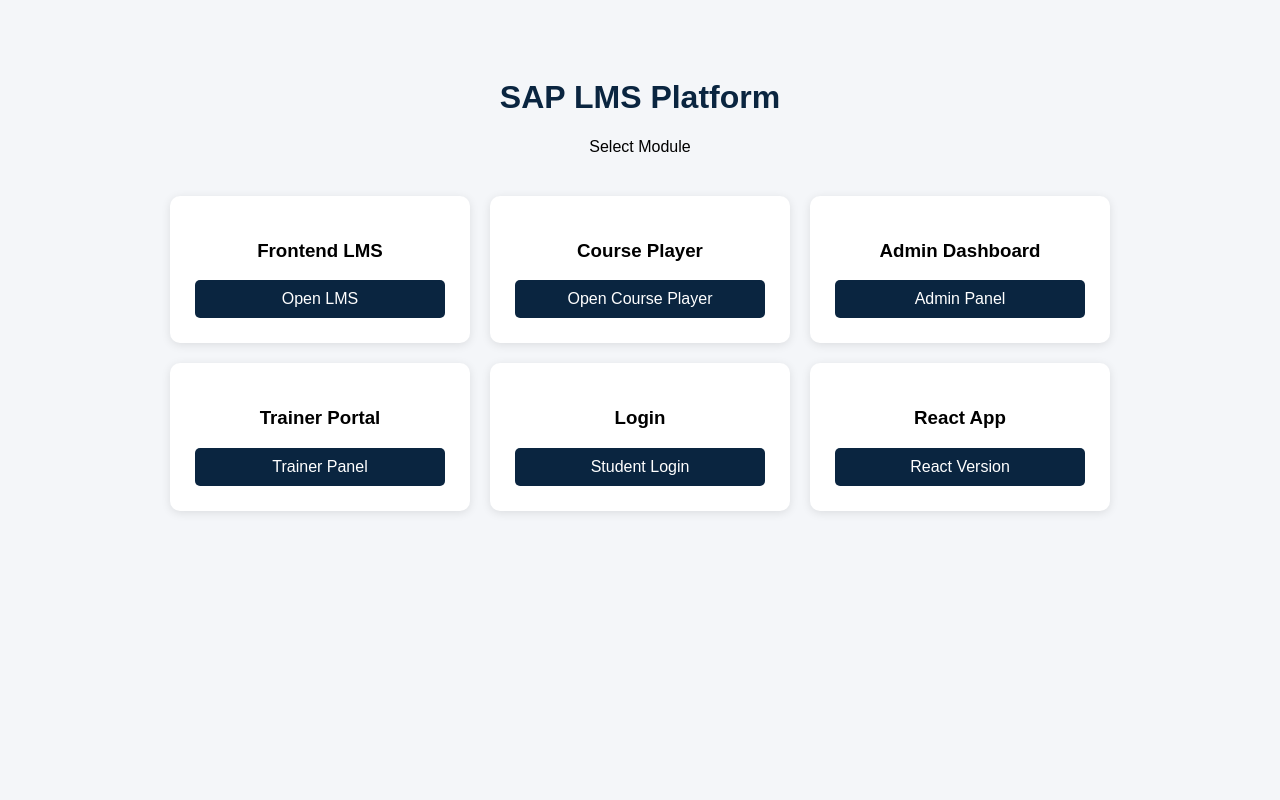
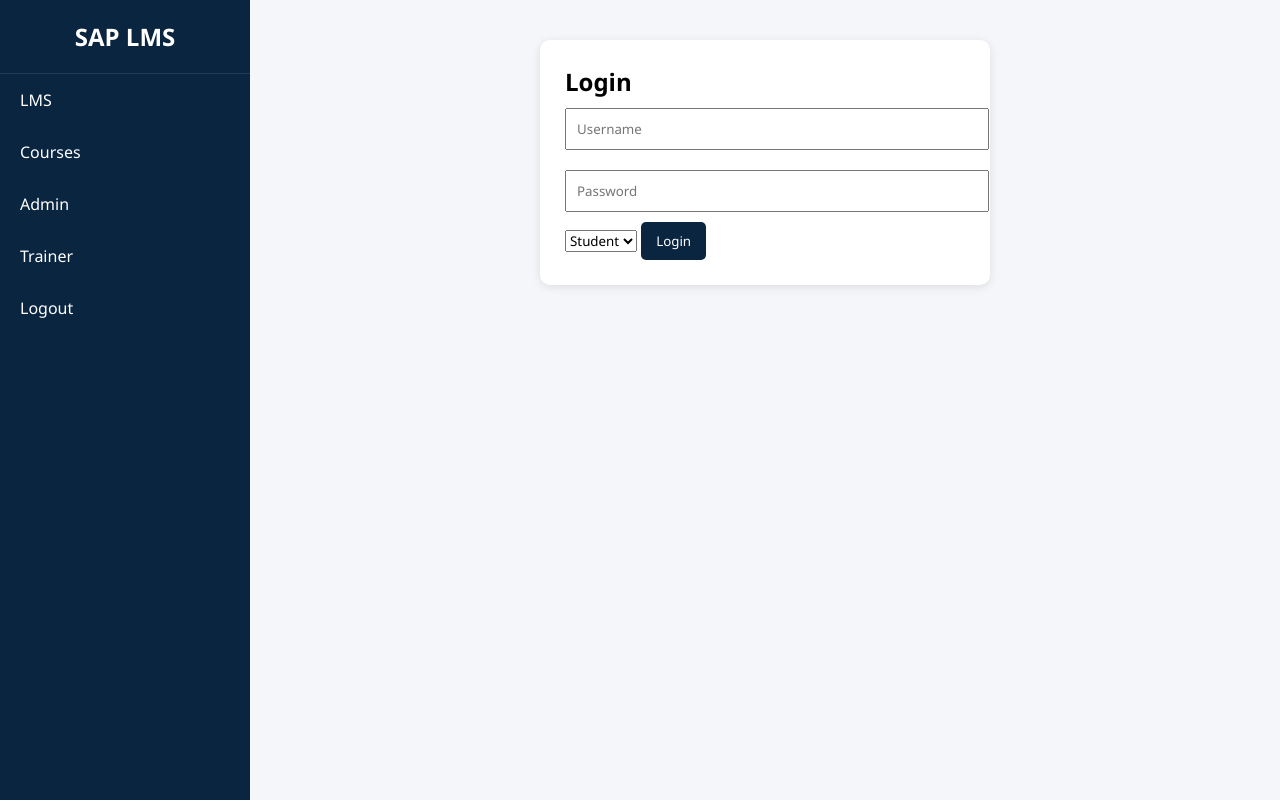
Before and after one commit to Trusapexpert/sap-lms-platform, a plain HTML site: page index.html in a window 1280 px wide. Drawn offline with Linux system fonts and the light colour scheme.

Commit message:
Update index.html

```diff
--- a/index.html
+++ b/index.html
@@ -3,49 +3,78 @@
 <head>
 <meta charset="UTF-8">
 <meta name="viewport" content="width=device-width, initial-scale=1.0">
-
 <title>SAP LMS Platform</title>
 
 <style>
+*{margin:0;padding:0;font-family:Segoe UI,Arial}
+
 body{
-font-family: Arial;
+display:flex;
 background:#f4f6f9;
-text-align:center;
-padding:50px;
 }
 
-h1{
-color:#0a2540;
+/* Sidebar */
+.sidebar{
+width:250px;
+background:#0a2540;
+height:100vh;
+color:white;
+position:fixed;
 }
 
-.container{
-display:flex;
-justify-content:center;
-flex-wrap:wrap;
-gap:20px;
-margin-top:40px;
+.sidebar h2{
+padding:20px;
+text-align:center;
+border-bottom:1px solid rgba(255,255,255,0.1);
+}
+
+.sidebar a{
+display:block;
+color:white;
+padding:15px 20px;
+text-decoration:none;
+}
+
+.sidebar a:hover{
+background:#ff6b00;
+}
+
+/* Content */
+.main{
+margin-left:250px;
+padding:40px;
+width:100%;
 }
 
 .card{
 background:white;
 padding:25px;
-width:250px;
 border-radius:10px;
 box-shadow:0 2px 10px rgba(0,0,0,0.1);
+margin-bottom:20px;
 }
 
-.card a{
-display:block;
-margin-top:10px;
-padding:10px;
+button{
 background:#0a2540;
 color:white;
-text-decoration:none;
+padding:10px 15px;
+border:none;
 border-radius:5px;
+cursor:pointer;
 }
 
-.card a:hover{
+button:hover{
 background:#ff6b00;
+}
+
+.login-box{
+max-width:400px;
+margin:auto;
+}
+input{
+width:100%;
+padding:10px;
+margin:10px 0;
 }
 </style>
 
@@ -53,42 +82,103 @@
 
 <body>
 
-<h1>SAP LMS Platform</h1>
-<p>Select Module</p>
-
-<div class="container">
-
-<div class="card">
-<h3>Frontend LMS</h3>
-<a href="frontend/index.html">Open LMS</a>
+<div class="sidebar">
+<h2>SAP LMS</h2>
+<a href="#" onclick="go('lms')">LMS</a>
+<a href="#" onclick="go('course')">Courses</a>
+<a href="#" onclick="go('admin')">Admin</a>
+<a href="#" onclick="go('trainer')">Trainer</a>
+<a href="#" onclick="logout()">Logout</a>
 </div>
 
-<div class="card">
-<h3>Course Player</h3>
-<a href="frontend/course.html">Open Course Player</a>
+<div class="main">
+
+<div id="login" class="card login-box">
+<h2>Login</h2>
+<input type="text" id="user" placeholder="Username">
+<input type="password" id="pass" placeholder="Password">
+<select id="role">
+<option value="student">Student</option>
+<option value="trainer">Trainer</option>
+<option value="admin">Admin</option>
+</select>
+<button onclick="login()">Login</button>
 </div>
 
+<div id="dashboard" style="display:none">
 <div class="card">
-<h3>Admin Dashboard</h3>
-<a href="frontend/admin.html">Admin Panel</a>
+<h1>Welcome to SAP LMS</h1>
+<p>Select module from sidebar</p>
 </div>
-
-<div class="card">
-<h3>Trainer Portal</h3>
-<a href="frontend/trainer.html">Trainer Panel</a>
-</div>
-
-<div class="card">
-<h3>Login</h3>
-<a href="frontend/login.html">Student Login</a>
-</div>
-
-<div class="card">
-<h3>React App</h3>
-<a href="react-app/index.html">React Version</a>
 </div>
 
 </div>
 
+<script>
+/* Auto login check */
+window.onload=function(){
+if(localStorage.getItem("sapUser")){
+document.getElementById("login").style.display="none";
+document.getElementById("dashboard").style.display="block";
+autoRedirect();
+}
+}
+
+function login(){
+var user=document.getElementById("user").value;
+var role=document.getElementById("role").value;
+
+localStorage.setItem("sapUser",user);
+localStorage.setItem("sapRole",role);
+
+document.getElementById("login").style.display="none";
+document.getElementById("dashboard").style.display="block";
+
+autoRedirect();
+}
+
+/* Role based redirect */
+function autoRedirect(){
+var role=localStorage.getItem("sapRole");
+
+if(role=="student"){
+window.location="frontend/index.html";
+}
+if(role=="trainer"){
+window.location="frontend/trainer.html";
+}
+if(role=="admin"){
+window.location="frontend/admin.html";
+}
+}
+
+/* Sidebar navigation */
+function go(page){
+if(!localStorage.getItem("sapUser")){
+alert("Please login first");
+return;
+}
+
+if(page=="lms"){
+window.location="frontend/index.html";
+}
+if(page=="course"){
+window.location="frontend/course.html";
+}
+if(page=="admin"){
+window.location="frontend/admin.html";
+}
+if(page=="trainer"){
+window.location="frontend/trainer.html";
+}
+}
+
+/* logout */
+function logout(){
+localStorage.clear();
+location.reload();
+}
+</script>
+
 </body>
 </html>
```
